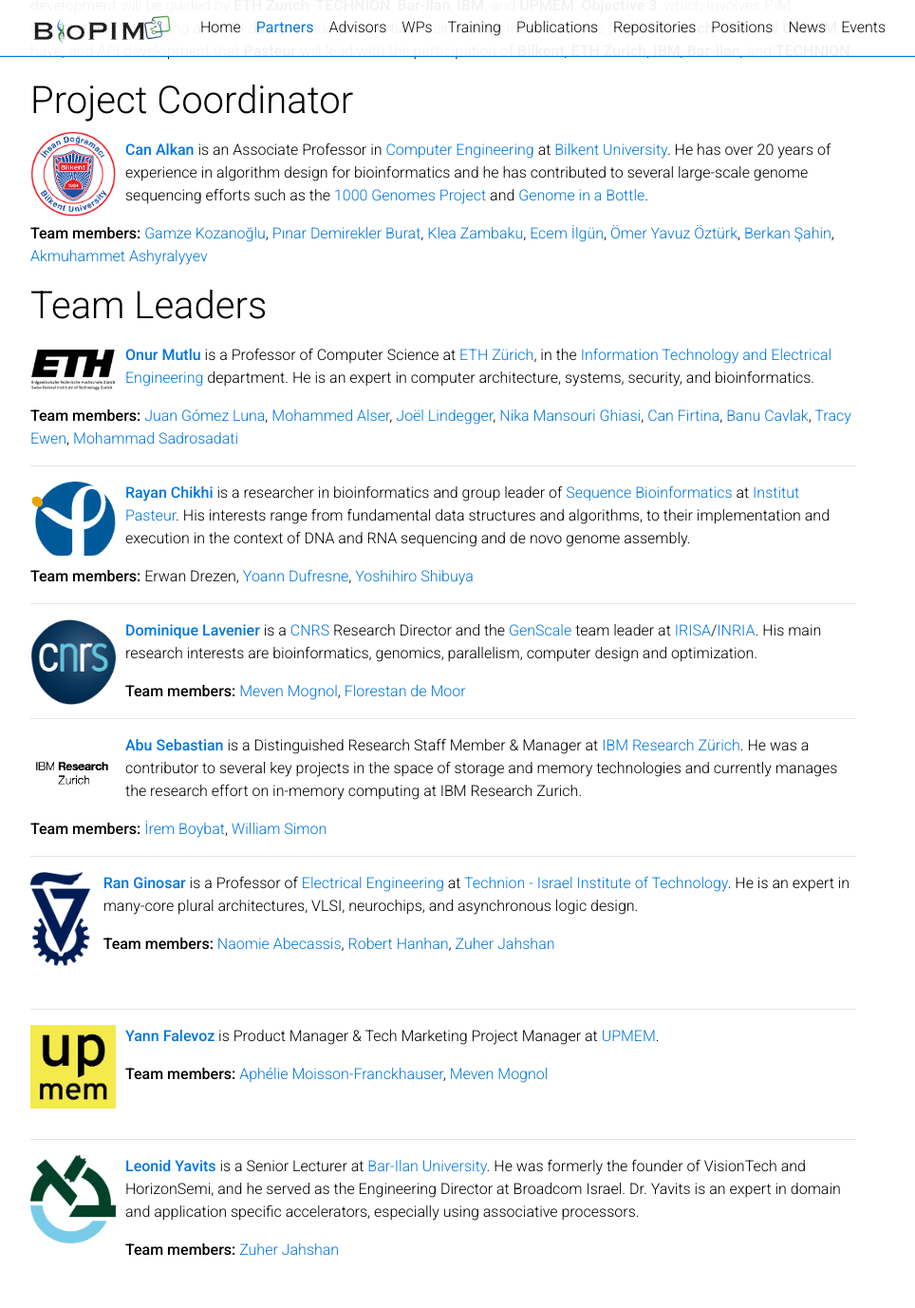
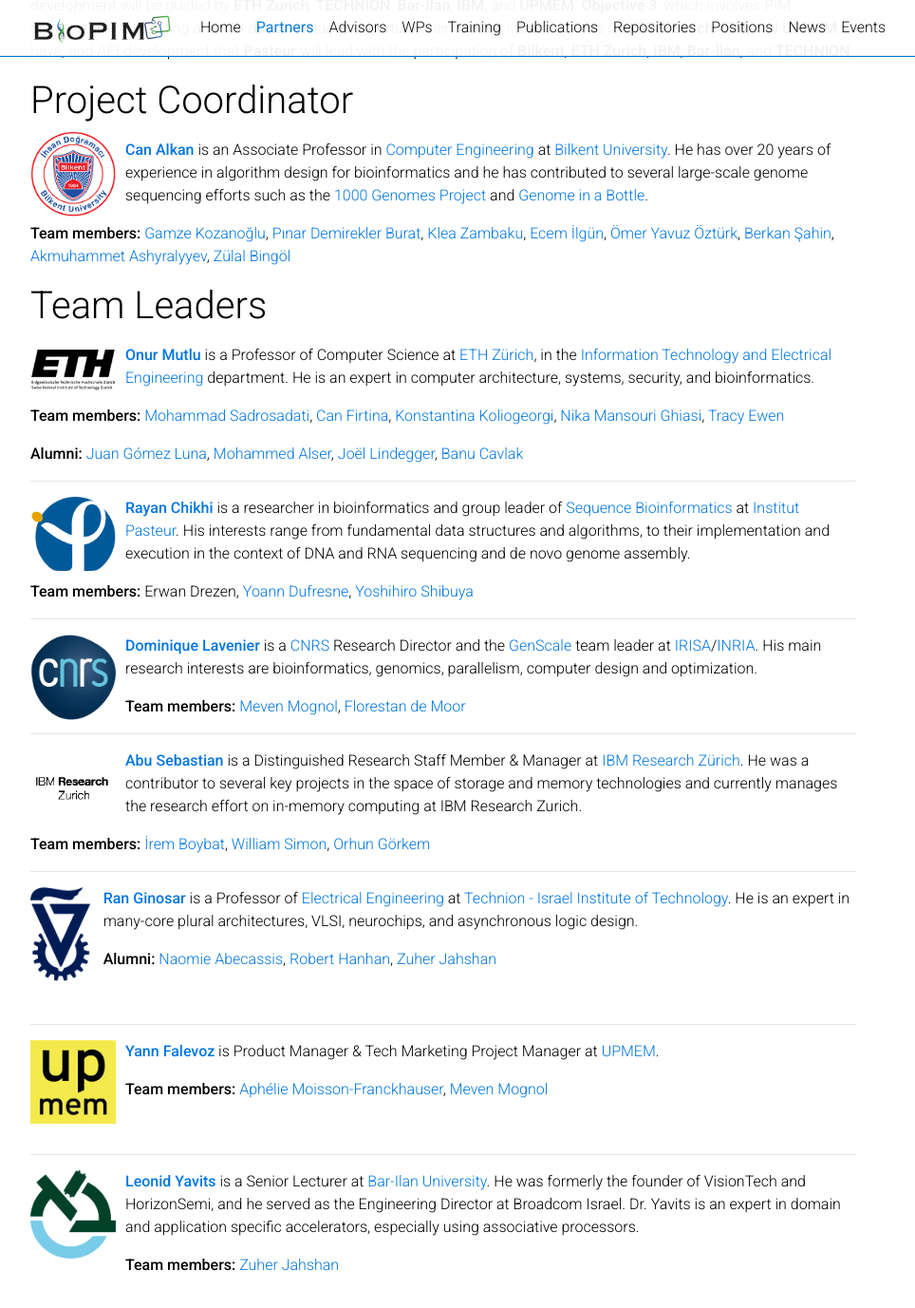
Before and after one commit to BioPIM/biopim.github.io, a Jekyll site: the page built from _pages/partners.md, in a window 1280 px wide and 1400 px high, scrolled down 521 px. Shown: the top 1377 px of the window at 95% size, without its empty margins (173-1137 px from the left). Built offline with Jekyll 4.4.1, drawn with Linux system fonts in a browser that asks for light colours; comment, search, counter and statistics services are not loaded; a style sheet for code colours, icons or effects is not loaded.

Commit message:
rayan awards, konstantina in ppl, moved alumni

```diff
--- a/_pages/partners.md
+++ b/_pages/partners.md
@@ -19,7 +19,7 @@
 
 **[Can Alkan](http://cs.bilkent.edu.tr/%7Ecalkan)** is an Associate Professor in [Computer Engineering](http://cs.bilkent.edu.tr/) at [Bilkent University](https://w3.bilkent.edu.tr/bilkent/). He has over 20 years of experience in algorithm design for bioinformatics and he has contributed to several large-scale genome sequencing efforts such as the [1000 Genomes Project](https://www.internationalgenome.org/) and [Genome in a Bottle](https://www.nist.gov/programs-projects/genome-bottle).
 
-**Team members:** [Gamze Kozanoğlu](https://www.linkedin.com/in/gamze-kozanoglu-8879a14/), [Pınar Demirekler Burat](https://www.linkedin.com/in/pinar-demirekler-burat-5b23054/), [Klea Zambaku](https://www.linkedin.com/in/klea-zambaku-88992b199/), [Ecem İlgün](https://www.linkedin.com/in/ecemilgun/), [Ömer Yavuz Öztürk](https://www.linkedin.com/in/o-yavuz-ozturk/), [Berkan Şahin](https://www.linkedin.com/in/bsahin0/), [Akmuhammet Ashyralyyev](https://www.linkedin.com/in/akmami/)
+**Team members:** [Gamze Kozanoğlu](https://www.linkedin.com/in/gamze-kozanoglu-8879a14/), [Pınar Demirekler Burat](https://www.linkedin.com/in/pinar-demirekler-burat-5b23054/), [Klea Zambaku](https://www.linkedin.com/in/klea-zambaku-88992b199/), [Ecem İlgün](https://www.linkedin.com/in/ecemilgun/), [Ömer Yavuz Öztürk](https://www.linkedin.com/in/o-yavuz-ozturk/), [Berkan Şahin](https://www.linkedin.com/in/bsahin0/), [Akmuhammet Ashyralyyev](https://www.linkedin.com/in/akmami/), [Zülal Bingöl](https://www.alkanlab.org/team/z%C3%BClal-bing%C3%B6l/)
 
 # Team Leaders
 
@@ -27,7 +27,9 @@
 
 **[Onur Mutlu](http://people.inf.ethz.ch/omutlu/)** is a Professor of Computer Science at [ETH Zürich](https://ethz.ch/en.html), in the [Information Technology and Electrical Engineering](https://www.ee.ethz.ch/) department. He is an expert in computer architecture, systems, security, and bioinformatics.
 
-**Team members:** [Juan Gómez Luna](https://www.linkedin.com/in/juan-gomez-luna-428b3b12/), [Mohammed Alser](https://www.linkedin.com/in/mealser/), [Joël Lindegger](https://www.linkedin.com/in/joël-lindegger-5b004b168/), [Nika Mansouri Ghiasi](https://www.linkedin.com/in/nika-mansouri-ghiasi-4b521ba2/), [Can Firtina](https://cfirtina.com), [Banu Cavlak](https://www.linkedin.com/in/banu-cavlak-0003b5180/?lipi=urn%3Ali%3Apage%3Ad_flagship3_groups_manage%3Bn12dJnFjSJyZwpIC%2BQ37YQ%3D%3D), [Tracy Ewen](https://www.linkedin.com/in/tracy-ewen/), [Mohammad Sadrosadati](https://www.linkedin.com/in/mohammad-sadrosadati-23928a40)
+**Team members:** [Mohammad Sadrosadati](https://www.linkedin.com/in/mohammad-sadrosadati-23928a40), [Can Firtina](https://cfirtina.com), [Konstantina Koliogeorgi](https://www.linkedin.com/in/konstantina-koliogeorgi-256965269/), [Nika Mansouri Ghiasi](https://www.linkedin.com/in/nika-mansouri-ghiasi-4b521ba2/),  [Tracy Ewen](https://www.linkedin.com/in/tracy-ewen/)
+
+**Alumni:** [Juan Gómez Luna](https://www.linkedin.com/in/juan-gomez-luna-428b3b12/), [Mohammed Alser](https://www.linkedin.com/in/mealser/), [Joël Lindegger](https://www.linkedin.com/in/joël-lindegger-5b004b168/), [Banu Cavlak](https://www.linkedin.com/in/banu-cavlak-0003b5180/?lipi=urn%3Ali%3Apage%3Ad_flagship3_groups_manage%3Bn12dJnFjSJyZwpIC%2BQ37YQ%3D%3D)
 
 ---
 
@@ -51,7 +53,7 @@
 
 **[Abu Sebastian](https://researcher.watson.ibm.com/researcher/view.php?person=zurich-ASE)** is a Distinguished Research Staff Member & Manager at [IBM Research Zürich](https://www.zurich.ibm.com/). He was a contributor to several key projects in the space of storage and memory technologies and currently manages the research effort on in-memory computing at IBM Research Zurich.
 
-**Team members:** [İrem Boybat](https://www.linkedin.com/in/irem-boybat/), [William Simon](https://www.linkedin.com/in/williamsimon1/)
+**Team members:** [İrem Boybat](https://www.linkedin.com/in/irem-boybat/), [William Simon](https://www.linkedin.com/in/williamsimon1/), [Orhun Görkem](https://www.linkedin.com/in/orhun-gorkem/)
 
 ---
 
@@ -59,7 +61,8 @@
 
 **[Ran Ginosar](https://webee.technion.ac.il/%7Eran/)** is a Professor of [Electrical Engineering](https://ece.technion.ac.il/) at [Technion - Israel Institute of Technology](https://www.technion.ac.il/en/). He is an expert in many-core plural architectures, VLSI, neurochips, and asynchronous logic design.
 
-**Team members:** [Naomie Abecassis](https://www.linkedin.com/in/naomie-abecassis-361661273), [Robert Hanhan](https://www.linkedin.com/in/robert-hanhan-0b57991a3/), [Zuher Jahshan](https://www.linkedin.com/in/zuher-jahshan-7a7199196/)
+**Alumni:** [Naomie Abecassis](https://www.linkedin.com/in/naomie-abecassis-361661273), [Robert Hanhan](https://www.linkedin.com/in/robert-hanhan-0b57991a3/), [Zuher Jahshan](https://www.linkedin.com/in/zuher-jahshan-7a7199196/)
+
 
 &nbsp;
 
```
Also changed, not shown: _pages/news.md (+5 -0 lines), _projects/conference_talks.md (+4 -0 lines).
